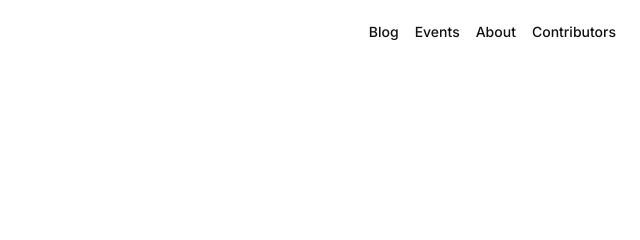
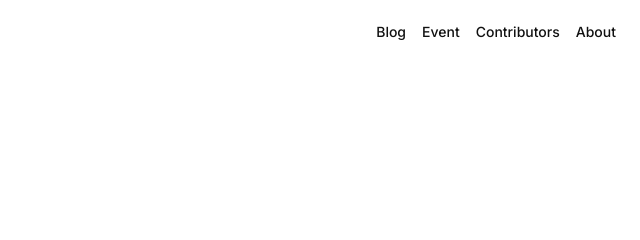
Before and after one commit to banyuwangidev/site, a Gatsby site: page / in a window 1280 px wide. Shown: the top 240 px of the page, 640-1280 px from the left. Built offline with nearby package versions, Linux system fonts and the light colour scheme; Gatsby itself is replaced by a stand-in of ours.

Commit message:
Add dynamic menu header

```diff
--- a/src/components/Header/index.js
+++ b/src/components/Header/index.js
@@ -92,7 +92,7 @@ const FlexSeperate = styled.div`
   flex-shrink: 1;
 `
 
-const Header = ({ title, crumbs }) => {
+const Header = ({ title, crumbs, menus }) => {
   const crumbsLen = crumbs.length === undefined ? 0 : crumbs.length
 
   return (
@@ -130,26 +130,15 @@ const Header = ({ title, crumbs }) => {
       </NavItemLeft>
       <FlexSeperate />
       <NavItemRight>
-        <LinkHolder>
-          <Link to="/blog" decoration="none">
-            Blog
-          </Link>
-        </LinkHolder>
-        <LinkHolder>
-          <Link to="/events" decoration="none">
-            Events
-          </Link>
-        </LinkHolder>
-        <LinkHolder>
-          <Link to="/about" decoration="none">
-            About
-          </Link>
-        </LinkHolder>
-        <LinkHolder>
-          <Link to="/contributors" decoration="none">
-            Contributors
-          </Link>
-        </LinkHolder>
+        {
+          menus.map(menu => (
+            <LinkHolder key={menu.title}>
+              <Link to={`/${menu.path}`} decoration="none">
+                {menu.title}
+              </Link>
+            </LinkHolder>
+          ))
+        }
       </NavItemRight>
     </Nav>
   )
--- a/src/components/Layout/index.js
+++ b/src/components/Layout/index.js
@@ -5,6 +5,7 @@ import { useStaticQuery, graphql } from "gatsby"
 import Full from './Full'
 import Regular from './Regular'
 import Header from '../Header'
+import headerMenu from '../../shared/headerMenu'
 import { GlobalStyle } from "../../shared/global"
 import useCrumb from '../../utils/useCrumb'
 
@@ -23,7 +24,7 @@ const Layout = ({ children, pageContext }) => {
   return (
     <>
       <GlobalStyle />
-      <Header title={data.site.siteMetadata.title} crumbs={path} />
+      <Header title={data.site.siteMetadata.title} crumbs={path} menus={headerMenu} />
         {
             pageContext.layout === "full" ? <Full>{children}</Full> : <Regular>{children}</Regular>
         }
--- /dev/null
+++ b/src/shared/headerMenu.js
@@ -0,0 +1,3 @@
+const menuItems = ["Blog","Event","Contributors","About"].map(item => ({title: item, path: item.toLowerCase()}))
+
+export default menuItems
```
Also changed, not shown: src/components/Header/Header.stories.js (+5 -2 lines).
